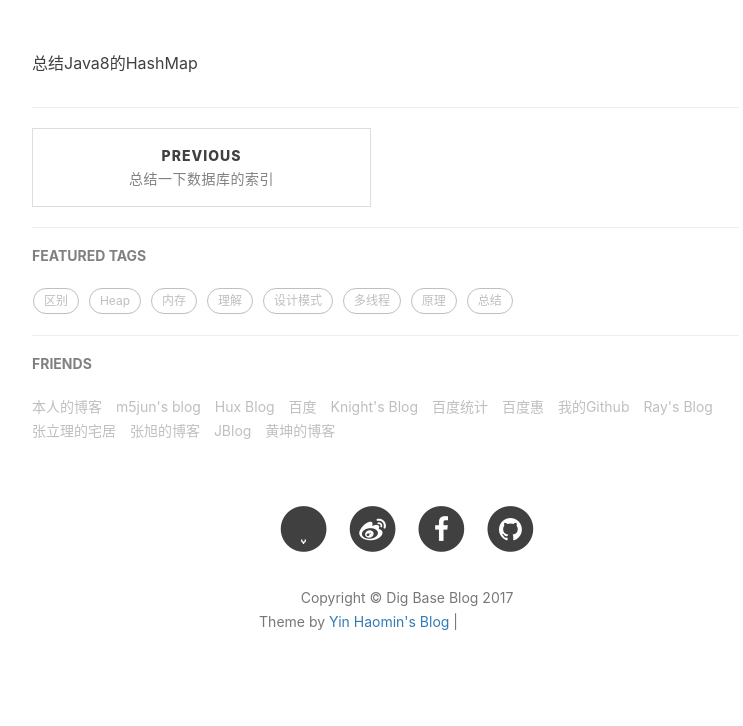
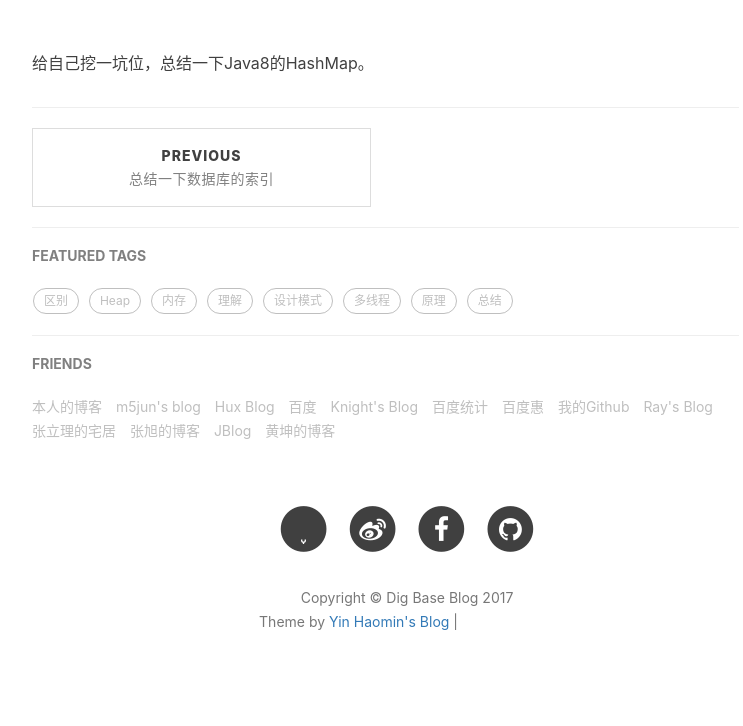
Before and after one commit to baiscjava/basicjava.github.io, a Jekyll site: the page built from _posts/2017-09-03-总结Java8的HashMap.md, in a window 1280 px wide. Shown: the part 457-1183 px from the top of the page, without its empty margins (233-976 px from the left). Built offline with Jekyll 4.4.1, drawn with Linux system fonts in a browser that asks for light colours; nearby versions of some CDN libraries; comment, search, counter and statistics services are not loaded; grey boxes are pictures that could not be loaded.

Commit message:
Update 2017-09-03-总结Java8的HashMap.md

```diff
--- a/_posts/2017-09-03-总结Java8的HashMap.md
+++ b/_posts/2017-09-03-总结Java8的HashMap.md
@@ -8,4 +8,4 @@ tags:
     - 总结
 ---
 
-总结Java8的HashMap<br>
+给自己挖一坑位，总结一下Java8的HashMap。<br>
```
